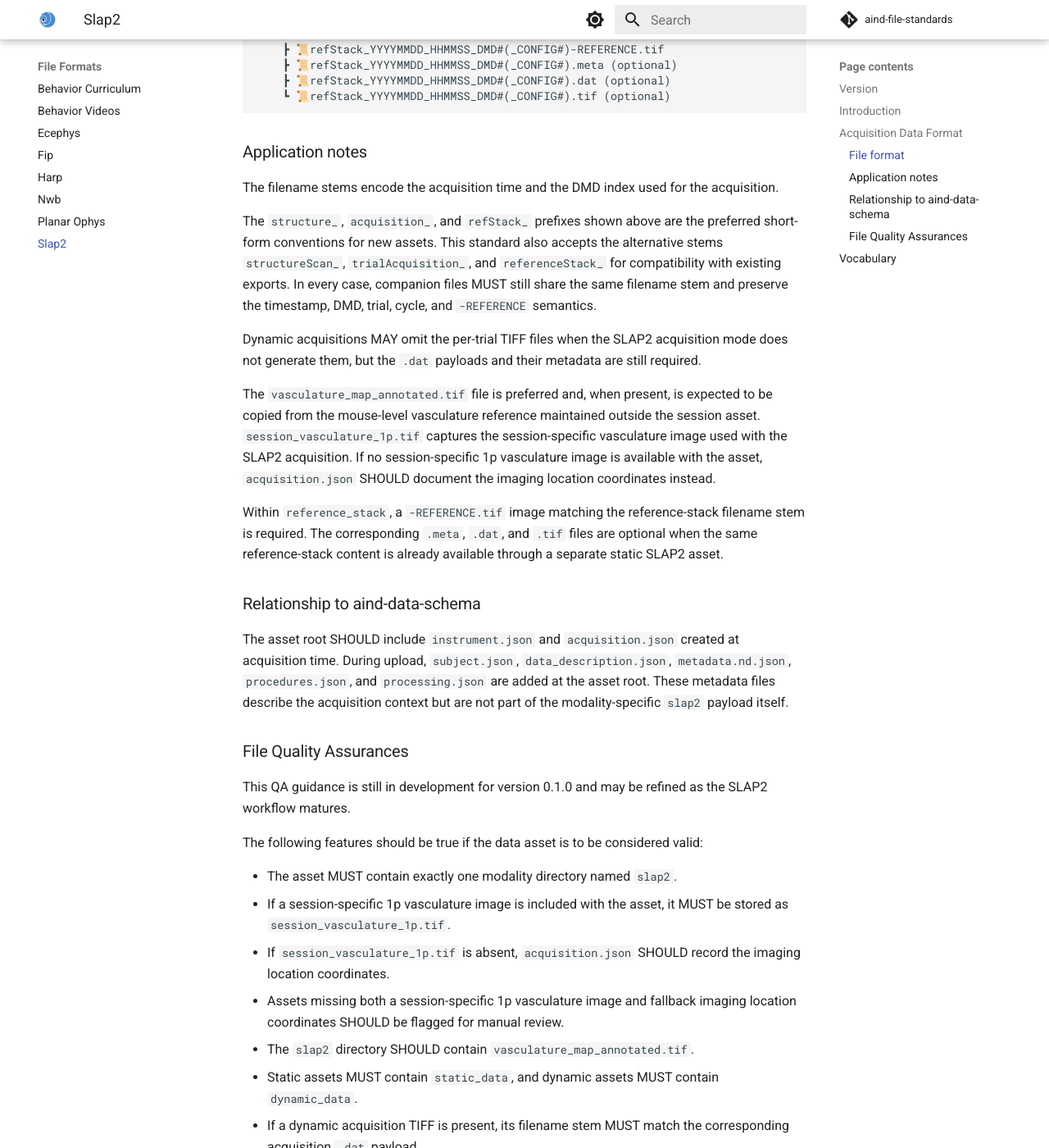
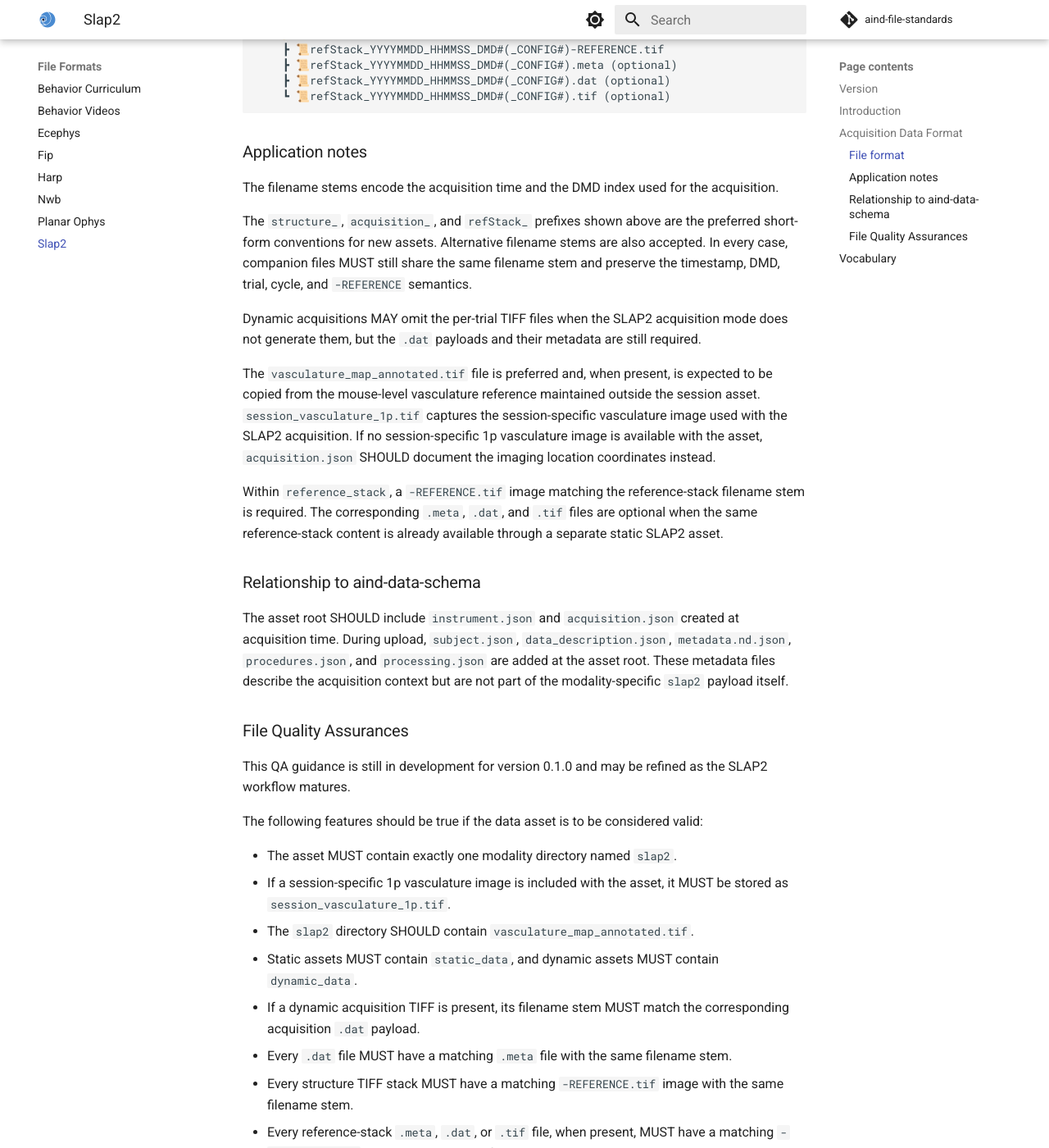
Before and after one commit to AllenNeuralDynamics/aind-file-standards, an MkDocs documentation site: the page built from docs/file_formats/slap2.md, in a window 1280 px wide and 1400 px high, scrolled down 1466 px. Shown: the whole window at 82% size. Built offline with MkDocs 1.6.1 and Material for MkDocs 9.7.7, drawn with Linux system fonts in a browser that asks for light colours; comment, search, counter and statistics services are not loaded.

Commit message:
docs: relax SLAP2 naming and QA

```diff
--- a/docs/file_formats/slap2.md
+++ b/docs/file_formats/slap2.md
@@ -55,7 +55,7 @@ Dynamic SLAP2 experiment assets MUST store their modality-specific files in `sla
 
 The filename stems encode the acquisition time and the DMD index used for the acquisition.
 
-The `structure_`, `acquisition_`, and `refStack_` prefixes shown above are the preferred short-form conventions for new assets. This standard also accepts the alternative stems `structureScan_`, `trialAcquisition_`, and `referenceStack_` for compatibility with existing exports. In every case, companion files MUST still share the same filename stem and preserve the timestamp, DMD, trial, cycle, and `-REFERENCE` semantics.
+The `structure_`, `acquisition_`, and `refStack_` prefixes shown above are the preferred short-form conventions for new assets. Alternative filename stems are also accepted. In every case, companion files MUST still share the same filename stem and preserve the timestamp, DMD, trial, cycle, and `-REFERENCE` semantics.
 
 Dynamic acquisitions MAY omit the per-trial TIFF files when the SLAP2 acquisition mode does not generate them, but the `.dat` payloads and their metadata are still required.
 
@@ -75,8 +75,6 @@ The following features should be true if the data asset is to be considered vali
 
 - The asset MUST contain exactly one modality directory named `slap2`.
 - If a session-specific 1p vasculature image is included with the asset, it MUST be stored as `session_vasculature_1p.tif`.
-- If `session_vasculature_1p.tif` is absent, `acquisition.json` SHOULD record the imaging location coordinates.
-- Assets missing both a session-specific 1p vasculature image and fallback imaging location coordinates SHOULD be flagged for manual review.
 - The `slap2` directory SHOULD contain `vasculature_map_annotated.tif`.
 - Static assets MUST contain `static_data`, and dynamic assets MUST contain `dynamic_data`.
 - If a dynamic acquisition TIFF is present, its filename stem MUST match the corresponding acquisition `.dat` payload.
```
